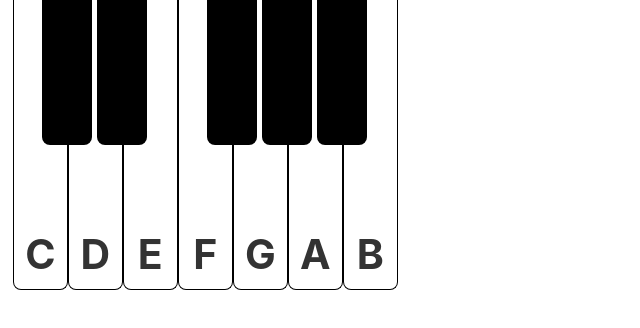
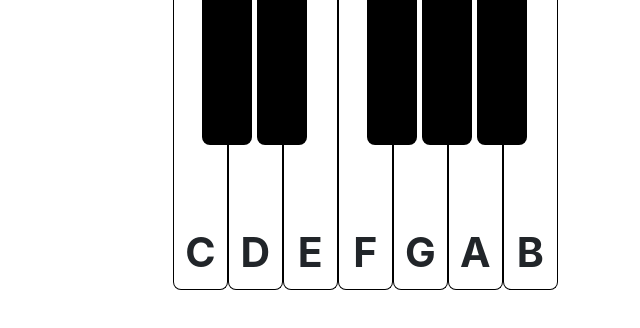
Before and after one commit to dojoVader/BleacherReport, a React (Create React App) app in the folder bleacher-report/: page / in a window 1280 px wide. Shown: the top 328 px of the page, without its empty margins (0-640 px from the left). Built offline with nearby package versions, Linux system fonts and the light colour scheme.

Commit message:
* Added node-sass and bootstrap

```diff
--- a/bleacher-report/package.json
+++ b/bleacher-report/package.json
@@ -10,6 +10,7 @@
     "@types/node": "^12.0.0",
     "@types/react": "^16.9.0",
     "@types/react-dom": "^16.9.0",
+    "node-sass": "^4.14.1",
     "react": "^16.13.1",
     "react-dom": "^16.13.1",
     "react-scripts": "3.4.1",
--- a/bleacher-report/public/index.html
+++ b/bleacher-report/public/index.html
@@ -18,7 +18,7 @@
 
     <!-- Latest compiled and minified CSS -->
     <!-- Add Bootstrap CSS Only no need for component -->
-    <link rel="stylesheet" href="https://stackpath.bootstrapcdn.com/bootstrap/3.4.1/css/bootstrap.min.css" integrity="sha384-HSMxcRTRxnN+Bdg0JdbxYKrThecOKuH5zCYotlSAcp1+c8xmyTe9GYg1l9a69psu" crossorigin="anonymous">
+    <link rel="stylesheet" href="https://stackpath.bootstrapcdn.com/bootstrap/4.5.0/css/bootstrap.min.css" integrity="sha384-9aIt2nRpC12Uk9gS9baDl411NQApFmC26EwAOH8WgZl5MYYxFfc+NcPb1dKGj7Sk" crossorigin="anonymous">
     <!--
       Notice the use of %PUBLIC_URL% in the tags above.
       It will be replaced with the URL of the `public` folder during the build.
--- a/bleacher-report/src/component/Piano/Piano.tsx
+++ b/bleacher-report/src/component/Piano/Piano.tsx
@@ -9,7 +9,8 @@
 export default class Piano extends React.Component {
     render() {
         return (
-            <div className="piano-application">
+            <div>
+                <div className="piano-application">
                 <NaturalKeys letter={"C"} >
                     <FlatKeys />
                 </NaturalKeys>
@@ -30,6 +31,10 @@
                 </NaturalKeys>
                 <NaturalKeys letter={"B"} />
             </div>
+
+            </div>
+
+
         );
     }
 }
```
Also changed, not shown: 1 other file (tests, documents, lock files or other folders).
